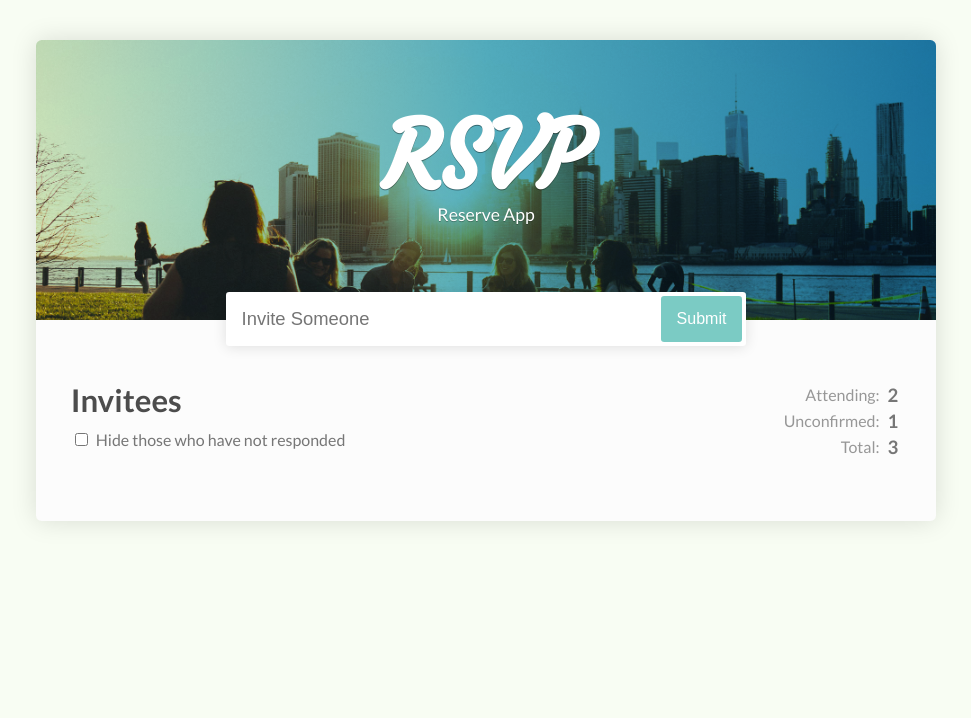
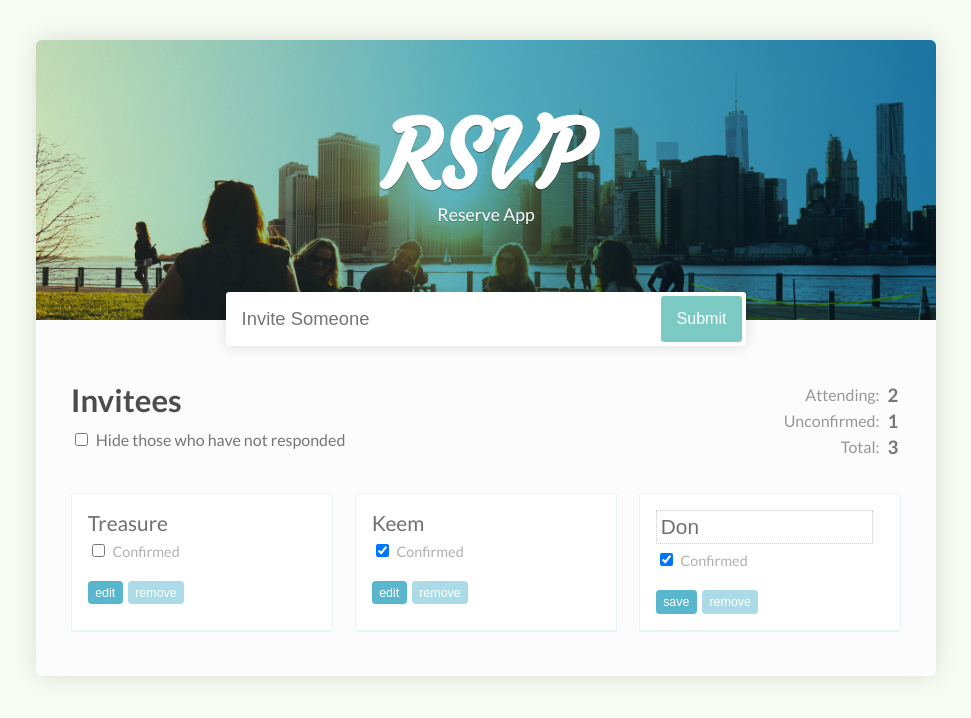
Before and after one commit to Langster2323/RSVP-React, a React (Create React App) app: page / in a window 1280 px wide. Shown: the top 718 px of the page, without its empty margins (154-1125 px from the left). Built offline with nearby package versions, Linux system fonts and the light colour scheme.

Commit message:
Fixed error that had all the guests invisible

```diff
--- a/src/GuestList.js
+++ b/src/GuestList.js
@@ -21,7 +21,7 @@ const GuestList = props =>
     handleConfirmation={() => props.toggleConfirmationAt(index)}
     handleToggleEditing={() => props.toggleEditingAt(index)}
     setName={text => props.setNameAt(text, index)}
-    handleRemove={props.removeGuestAt(index)} />
+    handleRemove={() => props.removeGuestAt(index)} />
     )}
   </ul>;
 
```
